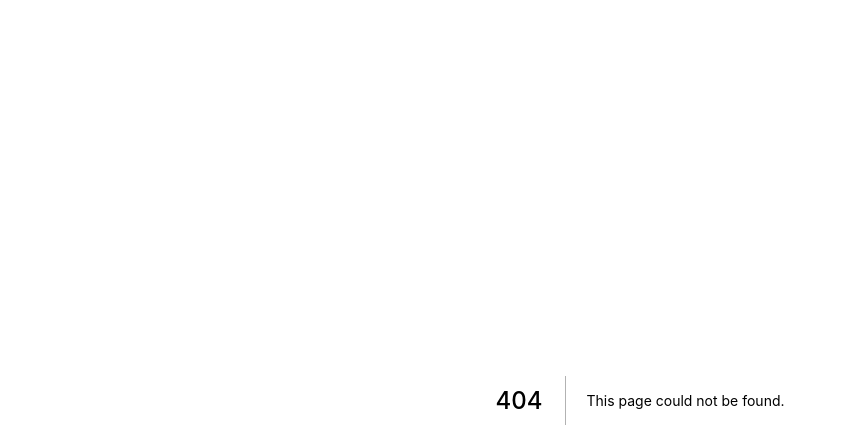
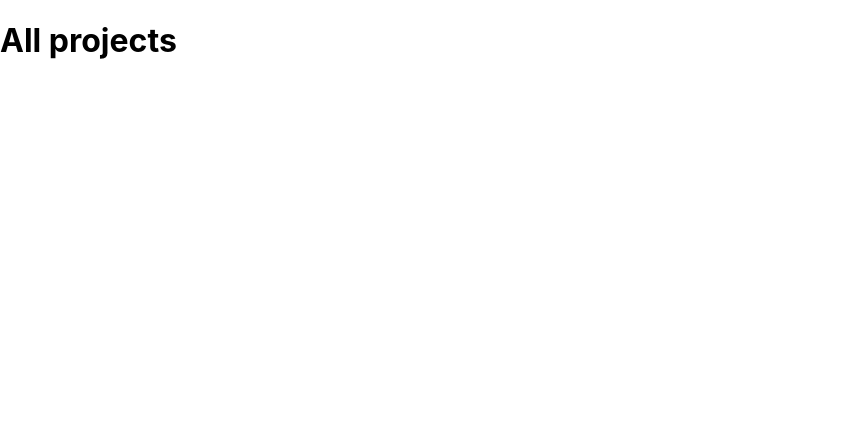
Before and after one commit to Moutah/moutah-book, a Next.js app: page /projects in a window 1280 px wide. Before the commit this address had no page. Shown: the top 448 px of the page, without its empty margins (0-847 px from the left). Built offline with nearby package versions, Linux system fonts and the light colour scheme.

Commit message:
Website barebone

```diff
--- a/package.json
+++ b/package.json
@@ -11,5 +11,9 @@
     "next": "10.0.6",
     "react": "17.0.1",
     "react-dom": "17.0.1"
+  },
+  "devDependencies": {
+    "@types/node": "^14.14.27",
+    "@types/react": "^17.0.2"
   }
 }
--- a/pages/_app.js
+++ /dev/null
@@ -1,7 +0,0 @@
-import '../styles/globals.css'
-
-function MyApp({ Component, pageProps }) {
-  return <Component {...pageProps} />
-}
-
-export default MyApp
--- /dev/null
+++ b/pages/_app.tsx
@@ -0,0 +1,6 @@
+import "../styles/globals.css";
+import { AppProps } from "next/app";
+
+export default function App({ Component, pageProps }: AppProps) {
+  return <Component {...pageProps} />;
+}
--- /dev/null
+++ b/pages/projects/index.tsx
@@ -0,0 +1,3 @@
+export default function Projects() {
+  return <h1>All projects</h1>;
+}
```
Also changed, not shown: pages/projects/[id].tsx (added, +12 -0 lines), tsconfig.json (added, +29 -0 lines), next-env.d.ts (added), pages/api/projects/index.ts (renamed from pages/api/hello.js), pages/index.tsx (renamed from pages/index.js), 1 other file (tests, documents, lock files or other folders).
